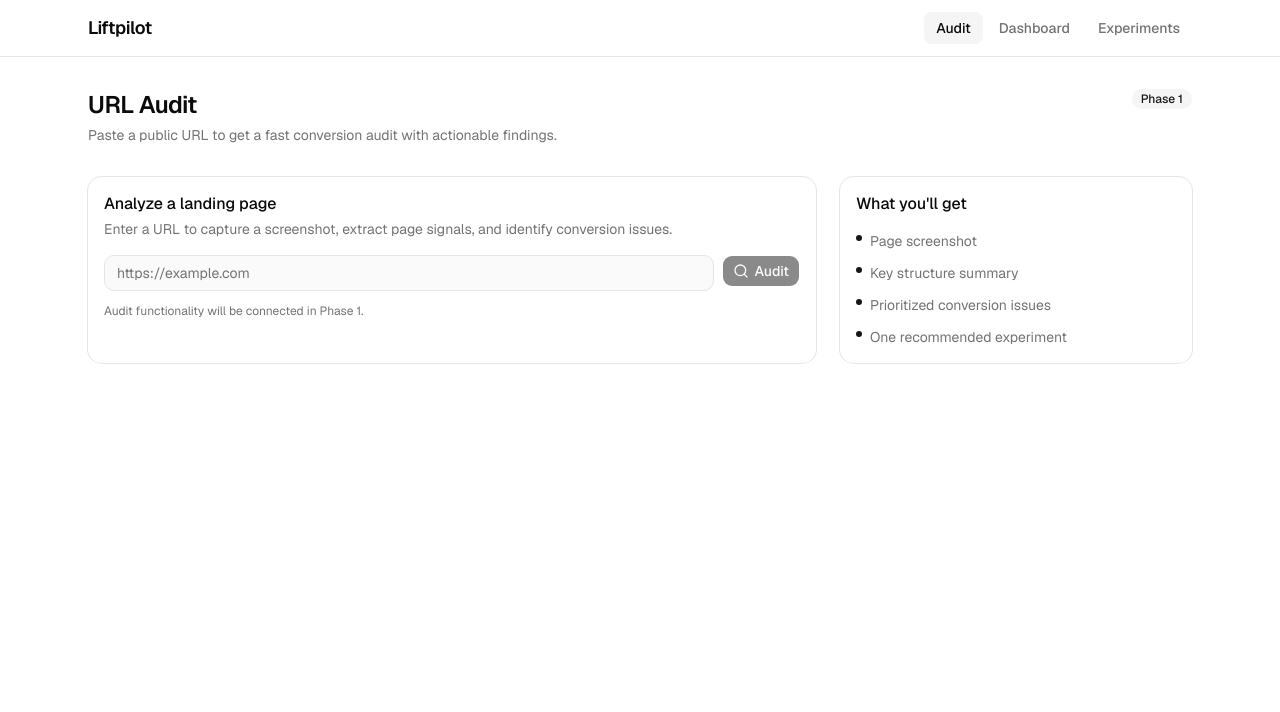
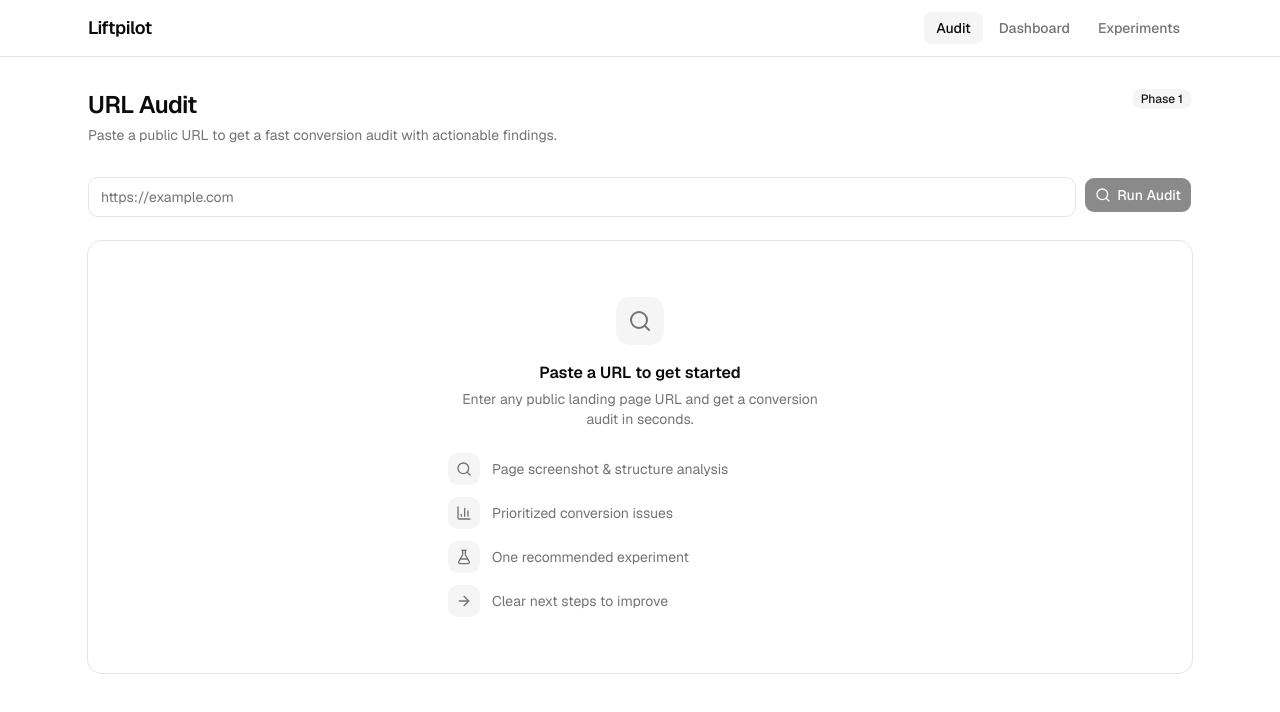
Before and after one commit to OmkarBansod02/Liftpilot, a Next.js app: page /audit in a window 1280 px wide. Shown: the top 712 px of the page. Built offline with nearby package versions, Linux system fonts and the light colour scheme.

Commit message:
wire audit route to new phase-1 flow and update landing phase label

```diff
--- a/src/app/(app)/audit/page.tsx
+++ b/src/app/(app)/audit/page.tsx
@@ -1,15 +1,7 @@
-import { Search } from "lucide-react";
 import { PageContainer } from "@/components/layout/page-container";
 import { PageHeader } from "@/components/layout/page-header";
 import { Badge } from "@/components/ui/badge";
-import { Button } from "@/components/ui/button";
-import {
-  Card,
-  CardContent,
-  CardDescription,
-  CardHeader,
-  CardTitle,
-} from "@/components/ui/card";
+import { AuditPageClient } from "@/features/audit/components/audit-page-client";
 
 export default function AuditPage() {
   return (
@@ -21,58 +13,8 @@ export default function AuditPage() {
         <Badge variant="secondary">Phase 1</Badge>
       </PageHeader>
 
-      <div className="mt-8 grid gap-6 lg:grid-cols-3">
-        {/* Input panel */}
-        <Card className="lg:col-span-2">
-          <CardHeader>
-            <CardTitle>Analyze a landing page</CardTitle>
-            <CardDescription>
-              Enter a URL to capture a screenshot, extract page signals, and
-              identify conversion issues.
-            </CardDescription>
-          </CardHeader>
-          <CardContent>
-            <div className="flex gap-2">
-              <div className="flex h-9 flex-1 items-center rounded-lg border bg-muted/50 px-3 text-sm text-muted-foreground">
-                https://example.com
-              </div>
-              <Button disabled>
-                <Search className="size-4" />
-                Audit
-              </Button>
-            </div>
-            <p className="mt-3 text-xs text-muted-foreground">
-              Audit functionality will be connected in Phase 1.
-            </p>
-          </CardContent>
-        </Card>
-
-        {/* Info panel */}
-        <Card>
-          <CardHeader>
-            <CardTitle>What you&apos;ll get</CardTitle>
-          </CardHeader>
-          <CardContent>
-            <ul className="space-y-3 text-sm text-muted-foreground">
-              <li className="flex gap-2">
-                <span className="mt-1 size-1.5 shrink-0 rounded-full bg-primary" />
-                Page screenshot
-              </li>
-              <li className="flex gap-2">
-                <span className="mt-1 size-1.5 shrink-0 rounded-full bg-primary" />
-                Key structure summary
-              </li>
-              <li className="flex gap-2">
-                <span className="mt-1 size-1.5 shrink-0 rounded-full bg-primary" />
-                Prioritized conversion issues
-              </li>
-              <li className="flex gap-2">
-                <span className="mt-1 size-1.5 shrink-0 rounded-full bg-primary" />
-                One recommended experiment
-              </li>
-            </ul>
-          </CardContent>
-        </Card>
+      <div className="mt-8">
+        <AuditPageClient />
       </div>
     </PageContainer>
   );
--- a/src/app/page.tsx
+++ b/src/app/page.tsx
@@ -139,7 +139,7 @@ export default function HomePage() {
       <footer className="border-t">
         <div className="mx-auto flex h-14 max-w-6xl items-center justify-between px-6 text-sm text-muted-foreground">
           <span>Liftpilot</span>
-          <span>Phase 0 — Foundation</span>
+          <span>Phase 1 — URL Audit</span>
         </div>
       </footer>
     </div>
```
